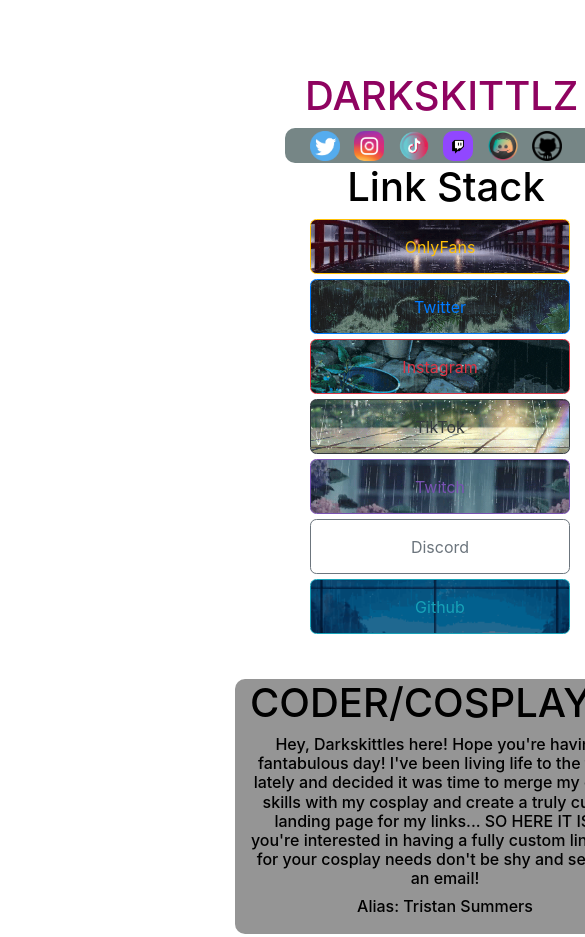
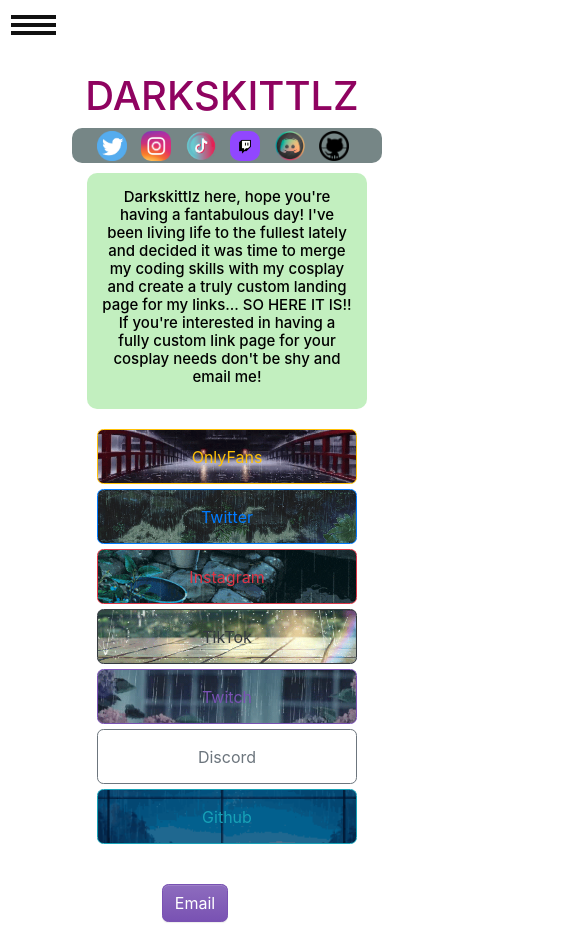
Before and after one commit to Darkskittlz/bootstrap-playground, a website: page index.html in a window 390 px wide. Shown: the top 937 px of the page, 585 px wide, since content can reach past the window. Drawn offline with nearby package versions, Linux system fonts and the light colour scheme; a script that the page names is missing.

Commit message:
mediaQuery Changes

```diff
--- a/assets/css/home.css
+++ b/assets/css/home.css
@@ -5,15 +5,10 @@
 body {
   padding: 4.5rem;
   margin: 0;
-  background-size: cover;
-  background-position: 50% 50%;
-  /* background-repeat: no-repeat; */
-  position: relative;
+  background-size: contain;
+  background-position: center;
   background-image: url("../../img/rain-anime-rain.gif");
 }
-
-
-
 
 
 #sidebar {
@@ -69,7 +64,6 @@
   background-color: rgba(255, 255, 255, 0.096);
   width: 350px;
   border-radius: 10px;
-
 }
 
 #banner h1 {
@@ -86,6 +80,8 @@
   margin: 5px;
   background-color: rgba(255, 255, 255, 0.096);
 }
+
+
 
 
 
@@ -143,25 +139,23 @@
 
 #cosplay {
   text-align: center;
-  backdrop-filter: blur(10px);
   border-radius: 10px;
   margin-bottom: 5px;
 }
 
 #cosplay div.col {
-  width: 100%;
+  width: 280px;
+  display: block;
+  margin: 0px auto;
   height: auto;
-  background-color: rgba(105, 105, 105, 0.705);
+  background-color: rgba(98, 214, 88, 0.384);
   backdrop-filter: blur(10px);
   border-radius: 10px;
   margin-bottom: 10px;
   margin-top: 10px;
-  padding-bottom: 10px;
+  padding: 15px;
 }
 
-#cosplay h1 {
-  text-align: center;
-}
 
 div#contact.container.justify-content-center.d-flex {
   margin: 0px auto;
@@ -197,7 +191,7 @@
 #cosplay h3 {
   font-weight: 100px;
   text-align: center;
-  font-size: 1rem;
+  font-size: 15px;
 }
 
 div#main.example-row.clear-top.container h1{
@@ -270,42 +264,31 @@
 @media only screen and (max-width: 725px) {
   body {
     padding: 4.5rem;
-    max-width: 2000px;
-    width: 1000px;
+    display: block;
+    width: auto;
     height: auto;
     background-repeat: repeat;
-    margin-left: -60px;
     background-size: cover;
     background-position: 50% 50%;
   }
 
-  #header img {
-    width: 80vh;
-    display: block;
-    margin: 0px auto;
+  #banner {
+    margin-left: -25px;
   }
 
-  div#wrap.example.container {
-    width: 200px;
+  div#icons.container {
+    margin: 0px auto;
+    width: 310px;
     display: block;
   }
 
-  div#main.example-row.content-main {
-
+  #cosplay div.col {
+    margin-left: 0px;
   }
 
-div#banner.container {
-  display: block;
-  width: 300px;
-  margin: 0px auto;
+
+  div#main.example-row.clear-top.container {
+    margin-left: -25px;
+    padding-top: 10px;
+  }
 }
-
-div#icons.container {
-  margin: 0px auto;
-  width: 310px;
-  display: block;
-}
-
-
-
-}
--- a/index.html
+++ b/index.html
@@ -41,38 +41,38 @@
   </div>
 
 
+  <div id="cosplay" class="container-sm">
+    <div class="row">
+      <div class="col">
+        <div class="row">
+          <!-- <h1>CODER/COSPLAYER</h1> -->
+        </div>
+        <h3>
+          Darkskittlz here, hope you're having a fantabulous day! I've been living life to the fullest lately
+          and decided it was time to merge my coding skills with my cosplay and create a truly custom landing page for my links...
+          SO HERE IT IS!! If you're interested in having a fully custom link page for your cosplay needs don't be shy and email me!
+        </h3>
+      </div>
+    </div>
+  </div>
+
+
   <div id="wrap" class="example-container">
     <div id="main" class="example-row clear-top container">
       <div class="example-content-main">
         <div class="row">
-        <h1>Link Stack</h1>
-          <button type="button" class="btn btn-outline-warning" href="https://onlyfans.com/darkskiiittles">OnlyFans</button>
-          <button type="button" class="btn btn-outline-primary" href="https://twitter.com/Darkskittlz1">Twitter</button>
-          <button type="button" class="btn btn-outline-danger" href="https://www.instagram.com/jeremyskiiittles/">Instagram</button>
-          <button type="button" class="btn btn-outline-dark" href="https://tiktok.com/@Tiktok.com/Darkskittles">TikTok</button>
-          <button type="button" class="btn btn-outline-success" href="https://twitch.tv/Darkskittlz">Twitch</button>
-          <button type="button" class="btn btn-outline-secondary" href="https://discord.com/darkskittles">Discord</button>
-          <button type="button" class="btn btn-outline-info" href="https://github.com/darkskiiittles">Github</button>
+          <a href='https://onlyfans.com/darkskiiittles'><button type="button" class="btn btn-outline-warning">OnlyFans</button></a>
+          <a href="https://twitter.com/Darkskittlz1"><button type="button" class="btn btn-outline-primary" >Twitter</button></a>
+          <a href="https://www.instagram.com/jeremyskiiittles/"><button type="button" class="btn btn-outline-danger">Instagram</button></a>
+          <a href="https://tiktok.com/@Tiktok.com/Darkskittles"><button type="button" class="btn btn-outline-dark" >TikTok</button></a>
+          <a href="https://twitch.tv/Darkskittlz"><button type="button" class="btn btn-outline-success" >Twitch</button></a>
+          <a href="https://discord.com/darkskittles"><button type="button" class="btn btn-outline-secondary" >Discord</button></a>
+          <a href="https://github.com/darkskiiittles"><button type="button" class="btn btn-outline-info" >Github</button></a>
         </div>
       </div>
     </div>
   </div>
 
-  <div id="cosplay" class="container-sm">
-    <div class="row">
-      <div class="col">
-        <div class="row">
-          <h1>CODER/COSPLAYER</h1>
-        </div>
-        <h3>
-          Hey, Darkskittles here! Hope you're having a fantabulous day! I've been living life to the fullest lately
-          and decided it was time to merge my coding skills with my cosplay and create a truly custom landing page for my links...
-          SO HERE IT IS!! If you're interested in having a fully custom link page for your cosplay needs don't be shy and send me an email!
-        </h3>
-        <h3>Alias: Tristan Summers</h3>
-      </div>
-    </div>
-  </div>
 
   <div id="contact" class="container justify-content-center d-flex">
     <a id="mailbutton" class="btn btn-large btn-success" href="mailto:darkskiiittles@gmail.com"
```
